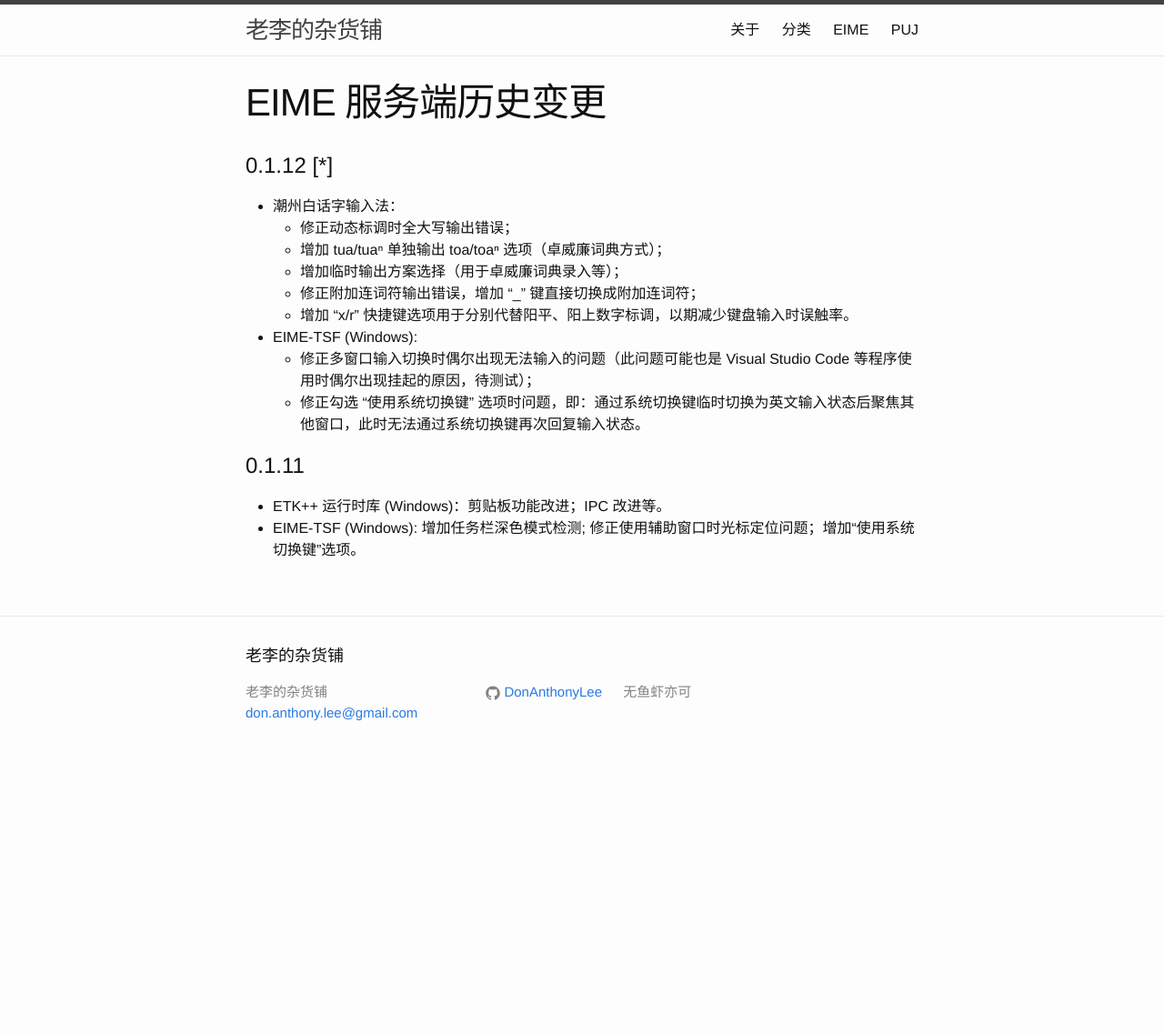
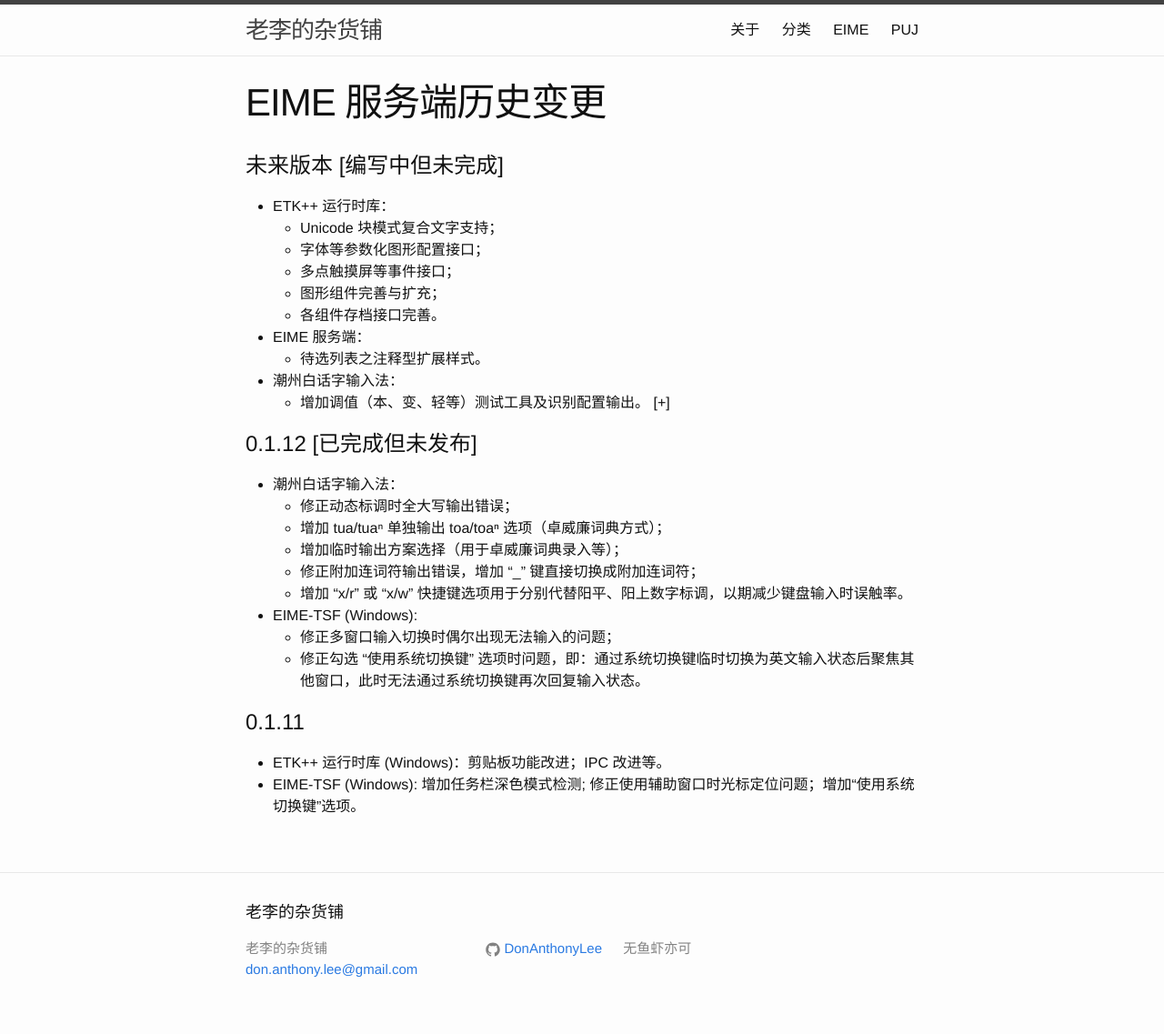
Before and after one commit to DonAnthonyLee/DonAnthonyLee.github.io, a Jekyll site: the page built from docs/eime/eime-server-changelog.md, in a window 1280 px wide. Shown: the whole page at 91% size. Built offline with Jekyll 4.4.1, drawn with Linux system fonts in a browser that asks for light colours; before the commit the page ends 900 px from its top, so only the background shows below that.

Commit message:
update eime-server-changelog.md

```diff
--- a/docs/eime/eime-server-changelog.md
+++ b/docs/eime/eime-server-changelog.md
@@ -5,15 +5,27 @@
 permalink: /eime/eime-server-changelog
 ---
 
-# 0.1.12 [*]
+# 未来版本 [编写中但未完成]
++ ETK++ 运行时库：
+	+ Unicode 块模式复合文字支持；
+	+ 字体等参数化图形配置接口；
+	+ 多点触摸屏等事件接口；
+	+ 图形组件完善与扩充；
+	+ 各组件存档接口完善。
++ EIME 服务端：
+	+ 待选列表之注释型扩展样式。
++ 潮州白话字输入法：
+	+ 增加调值（本、变、轻等）测试工具及识别配置输出。 [+]
+
+# 0.1.12 [已完成但未发布]
 + 潮州白话字输入法：
 	+ 修正动态标调时全大写输出错误；
 	+ 增加 tua/tuaⁿ 单独输出 toa/toaⁿ 选项（卓威廉词典方式）；
 	+ 增加临时输出方案选择（用于卓威廉词典录入等）；
 	+ 修正附加连词符输出错误，增加 “_” 键直接切换成附加连词符；
-	+ 增加 “x/r” 快捷键选项用于分别代替阳平、阳上数字标调，以期减少键盘输入时误触率。
+	+ 增加 “x/r” 或 “x/w” 快捷键选项用于分别代替阳平、阳上数字标调，以期减少键盘输入时误触率。
 + EIME-TSF (Windows):
-	+ 修正多窗口输入切换时偶尔出现无法输入的问题（此问题可能也是 Visual Studio Code 等程序使用时偶尔出现挂起的原因，待测试）；
+	+ 修正多窗口输入切换时偶尔出现无法输入的问题；
 	+ 修正勾选 “使用系统切换键” 选项时问题，即：通过系统切换键临时切换为英文输入状态后聚焦其他窗口，此时无法通过系统切换键再次回复输入状态。
 
 # 0.1.11
```
